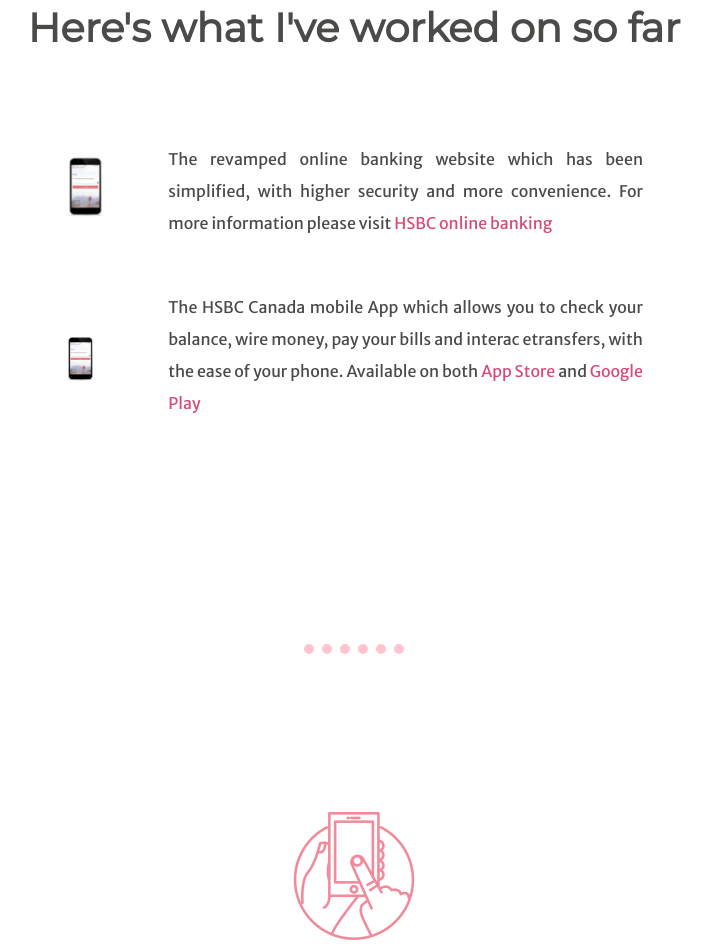
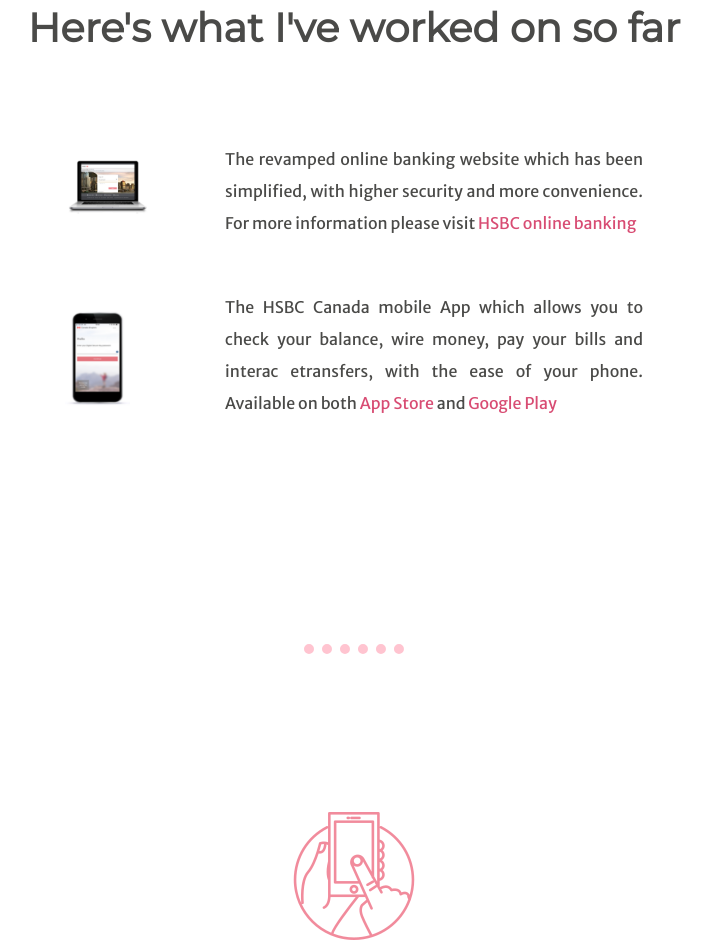
Before and after one commit to meljllc/mysite, a plain HTML site: page index.html in a window 1280 px wide. Shown: the part 2224-3176 px from the top of the page, without its empty margins (286-998 px from the left). Drawn offline with Linux system fonts and the light colour scheme.

Commit message:
Update index.html

```diff
--- a/index.html
+++ b/index.html
@@ -40,7 +40,7 @@
           <h3></h3>
           <table cellspacing="50">
             <tr>
-              <td><img class="GSP-pic" src="https://raw.githubusercontent.com/meljllc/mysite/master/MobileX.png" alt="GSP-picture"></td>
+              <td><img class="GSP-pic" src="https://raw.githubusercontent.com/meljllc/mysite/master/GSP.png" alt="GSP-picture"></td>
               <td>The revamped online banking website which has been simplified, with higher security and more convenience. For more information please visit <a class="links" href="https://www.hsbc.ca/1/2/personal">HSBC online banking</a></td>
             </tr>
             <tr>
```
